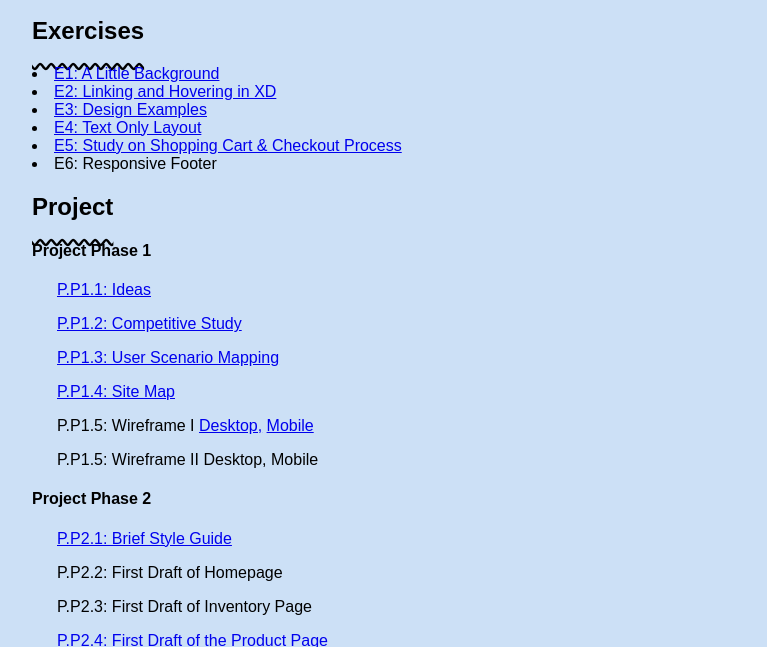
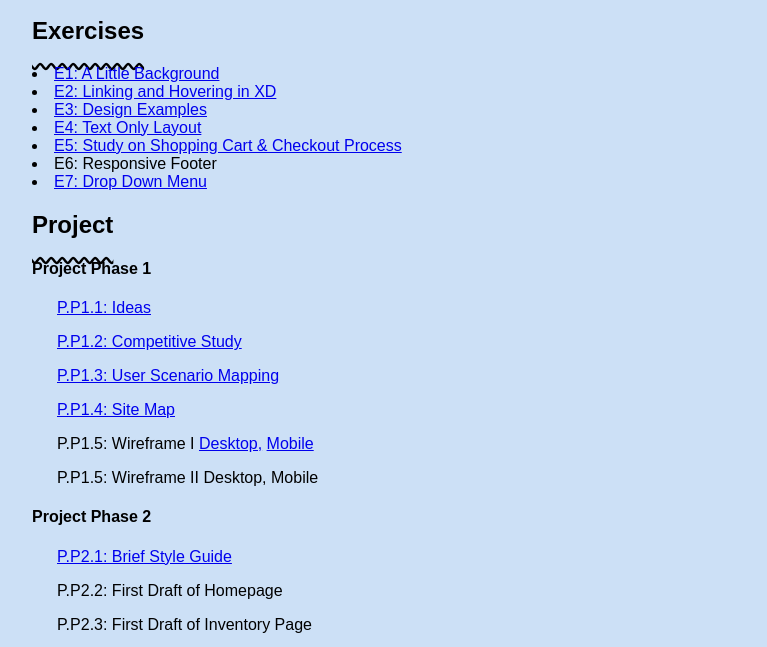
Before and after one commit to em-astra/avt415, a plain HTML site: page index.html in a window 1280 px wide. Shown: the part 153-800 px from the top of the page, without its empty margins (16-783 px from the left). Drawn offline with Linux system fonts and the light colour scheme; a web font is replaced by a local one.

Commit message:
Add files via upload

```diff
--- a/index.html
+++ b/index.html
@@ -16,6 +16,7 @@
                 <li><a href="exercise_4/index.html"> E4: Text Only Layout</a></li>
                 <li><a href="https://xd.adobe.com/view/c4ef8d8c-ac6b-4e0e-81be-527fcd2edb67-91bc/">E5: Study on Shopping Cart & Checkout Process</a></li>
                 <li>E6: Responsive Footer</li>
+                <li><a href="https://xd.adobe.com/view/c4843f78-22fc-4589-b515-a8721e18cd89-91d7/">E7: Drop Down Menu</a></li>
             <h2>Project</h2>
                 <h4>Project Phase 1</h4>
                     <p style="text-indent: 25px;"><a href="p_process/p1ideas.html"> P.P1.1: Ideas</a></p>
```
